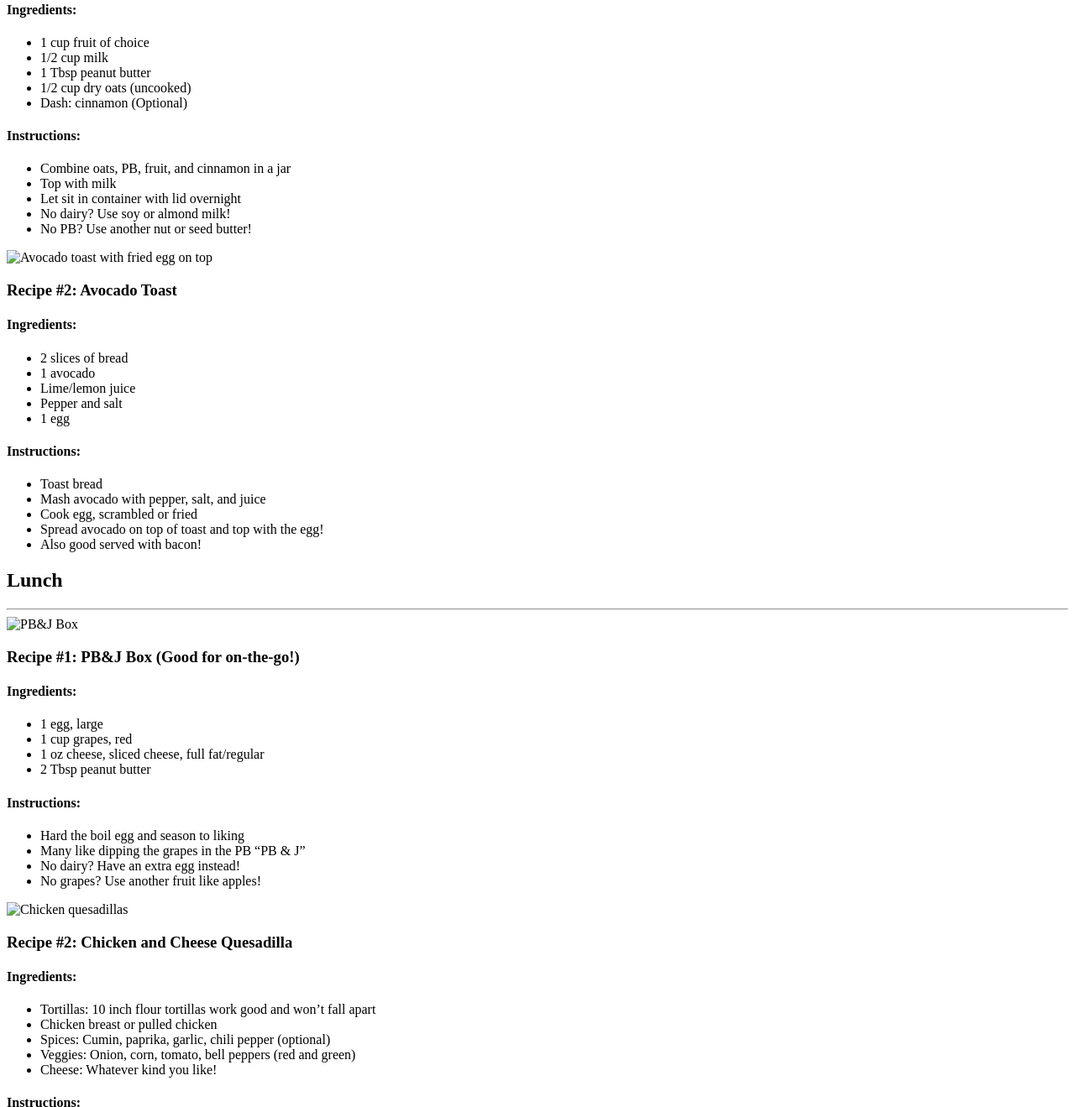
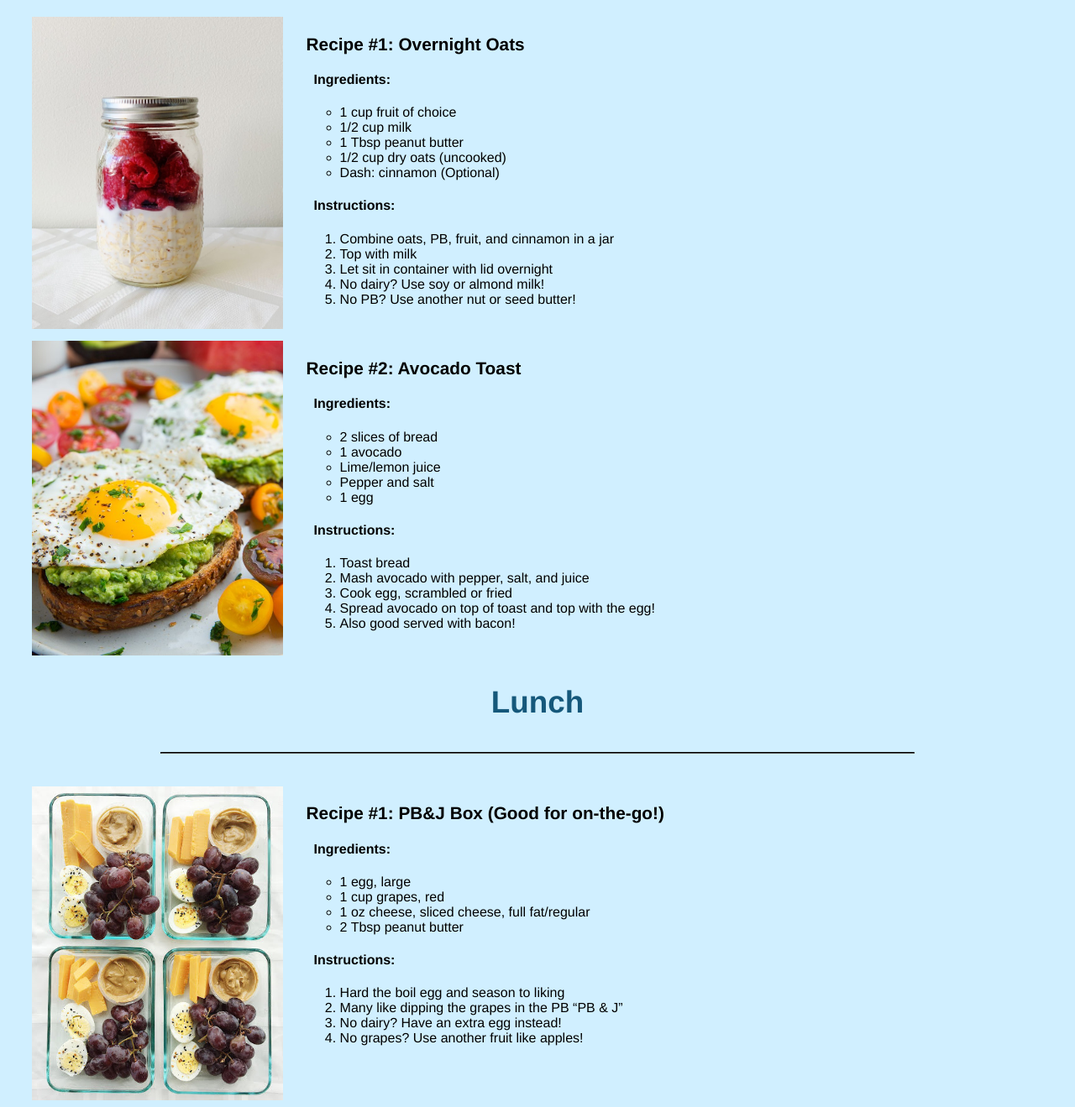
Before and after one commit to meganhinkel/343-s23-p1, a plain HTML site: page meal-ideas.html in a window 1280 px wide. Shown: the part 325-1644 px from the top of the page at 84% size. Drawn offline with Linux system fonts and the light colour scheme; the site is published under a folder, as on GitHub Pages, so addresses that start at the root find nothing.

Commit message:
fix meal ideas

```diff
--- a/meal-ideas.html
+++ b/meal-ideas.html
@@ -6,11 +6,11 @@
   <meta http-equiv="X-UA-Compatible" content="IE=edge">
   <meta name="viewport" content="width=device-width, initial-scale=1.0">
   <title>College Recipes</title>
-  <link rel="apple-touch-icon" sizes="180x180" href="/images/apple-touch-icon.png">
-  <link rel="icon" type="image/png" sizes="32x32" href="/images/favicon-32x32.png">
-  <link rel="icon" type="image/png" sizes="16x16" href="/images/favicon-16x16.png">
-  <link href="/css/default.css" rel="stylesheet">
-  <link href="/css/mealideas.css" rel="stylesheet">
+  <link rel="apple-touch-icon" sizes="180x180" href="images/apple-touch-icon.png">
+  <link rel="icon" type="image/png" sizes="32x32" href="images/favicon-32x32.png">
+  <link rel="icon" type="image/png" sizes="16x16" href="images/favicon-16x16.png">
+  <link href="css/default.css" rel="stylesheet">
+  <link href="css/mealideas.css" rel="stylesheet">
 </head>
 
 <body class="entire-page">
@@ -29,7 +29,7 @@
 
   <h2>Breakfast</h2><hr>
   <div class="recipe-list">
-    <div><img src="/images/Raspberry-PB-Overnight-Oats.jpg" alt="Raspberry PB Overnight Oats"></div>
+    <div><img src="images/Raspberry-PB-Overnight-Oats.jpg" alt="Raspberry PB Overnight Oats"></div>
     <div>
       <h3>Recipe #1: Overnight Oats</h3>
       <h4>Ingredients:</h4>
@@ -50,7 +50,7 @@
       </ul>
     </div>
 
-    <div><img src="/images/avocado-toast.jpg" alt="Avocado toast with fried egg on top"></div>
+    <div><img src="images/avocado-toast.jpg" alt="Avocado toast with fried egg on top"></div>
     <div>
       <h3>Recipe #2: Avocado Toast</h3>
       <h4>Ingredients:</h4>
@@ -74,7 +74,7 @@
 
   <h2>Lunch</h2><hr>
   <div class="recipe-list">
-  <div><img src="/images/pbj-box.jpg" alt="PB&J Box"></div>
+  <div><img src="images/pbj-box.jpg" alt="PB&J Box"></div>
   <div>
     <h3>Recipe #1: PB&J Box (Good for on-the-go!)</h3>
     <h4>Ingredients:</h4>
@@ -93,7 +93,7 @@
     </ul>
   </div>
 
-  <div><img src="/images/easy-chicken-quesadillas.jpg" alt="Chicken quesadillas"></div>
+  <div><img src="images/easy-chicken-quesadillas.jpg" alt="Chicken quesadillas"></div>
   <div>
     <h3>Recipe #2: Chicken and Cheese Quesadilla</h3>
     <h4>Ingredients:</h4>
@@ -116,7 +116,7 @@
   </div>
   <h2>Dinner</h2><hr>
   <div class="recipe-list">
-  <div><img src="/images/chicken-stir-fry.jpg" alt="Bowl of chicken and rice with vegetables"></div>
+  <div><img src="images/chicken-stir-fry.jpg" alt="Bowl of chicken and rice with vegetables"></div>
   <div>
     <h3>Recipe #1: Chicken Stiry Fry</h3>
     <h4>Ingredients:</h4>
```
